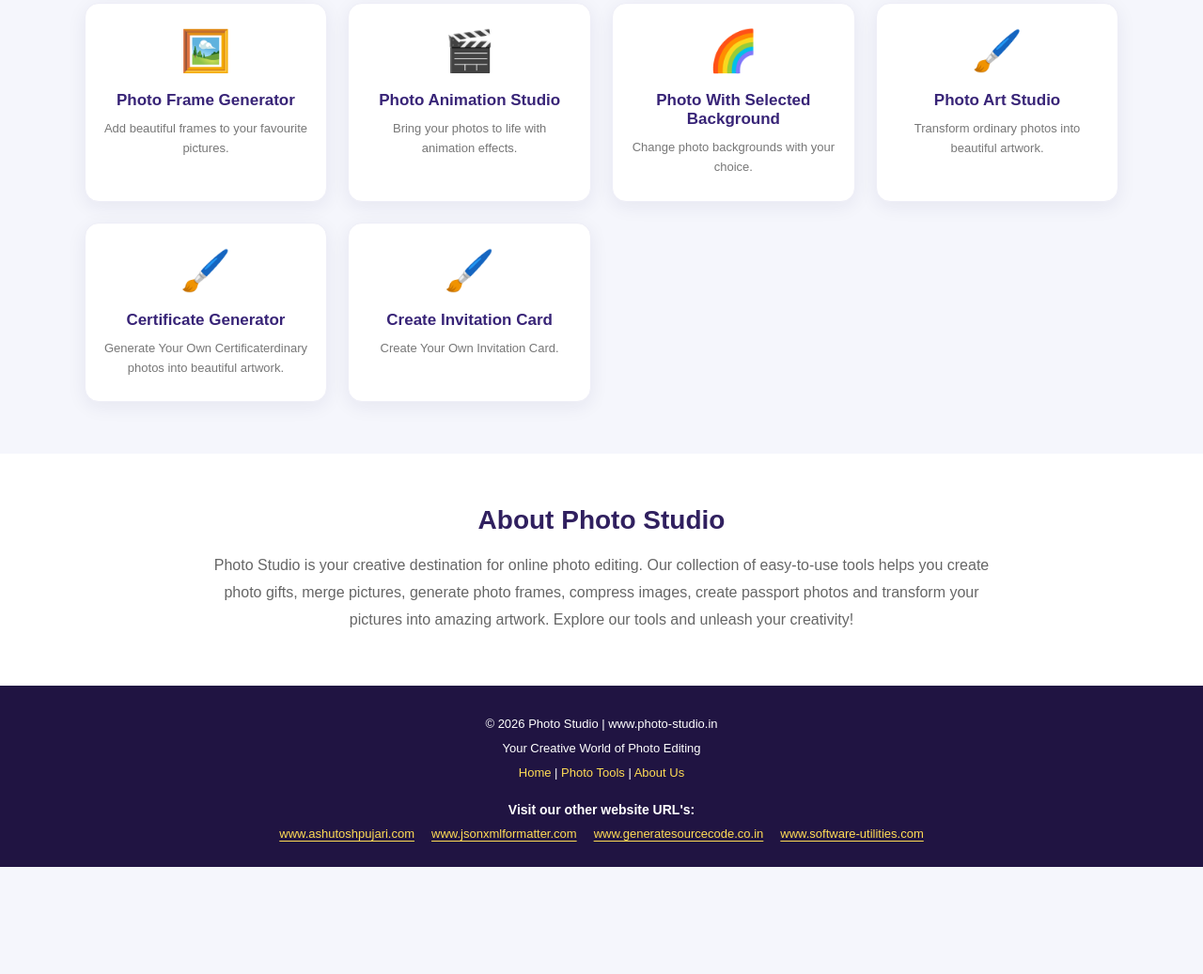
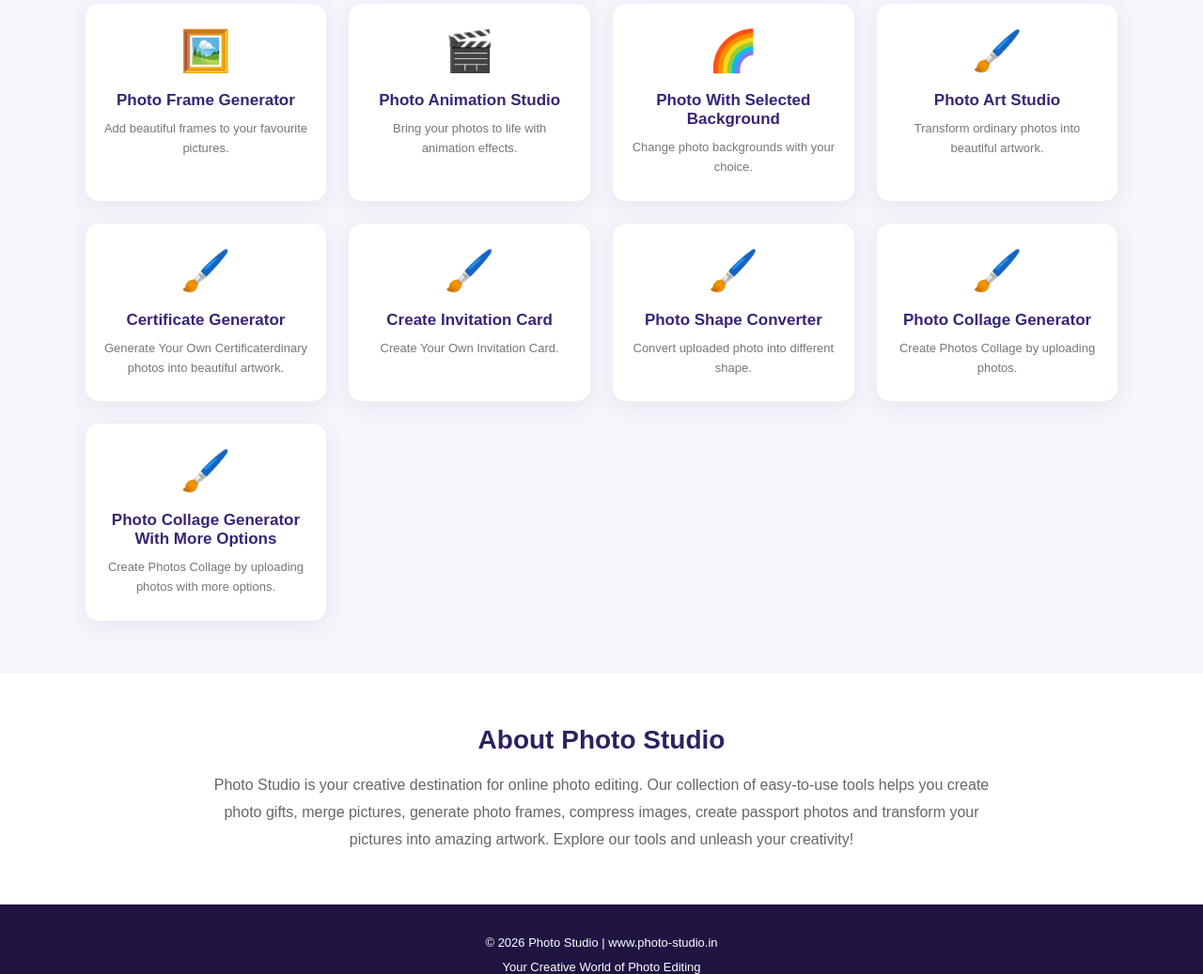
Before and after one commit to ashutoshvpujari1-pixel/photo-studio, a plain HTML site: page index.html in a window 1280 px wide. Shown: the part 1149-2186 px from the top of the page at 94% size. Before the commit the page ends 2072 px from the top, so only its background shows below. Drawn offline with Linux system fonts and the light colour scheme.

Commit message:
Update index.html

```diff
--- a/index.html
+++ b/index.html
@@ -480,6 +480,23 @@ footer a {
             <p>Create Your Own Invitation Card.</p>
         </a>
 
+	<a class="tool-card" href="photo_shape_converter.html">
+            <div class="tool-icon">🖌️</div>
+            <h3>Photo Shape Converter</h3>
+            <p>Convert uploaded photo into different shape.</p>
+        </a>
+
+	<a class="tool-card" href="photo_collage_generator.html">
+            <div class="tool-icon">🖌️</div>
+            <h3>Photo Collage Generator</h3>
+            <p>Create Photos Collage by uploading photos.</p>
+        </a>
+
+	<a class="tool-card" href="photo_collage_generator_more_options.html">
+            <div class="tool-icon">🖌️</div>
+            <h3>Photo Collage Generator With More Options</h3>
+            <p>Create Photos Collage by uploading photos with more options.</p>
+        </a>
 
         <div class="no-results" id="noResults">
             No matching tools found. Please try another search.
```
